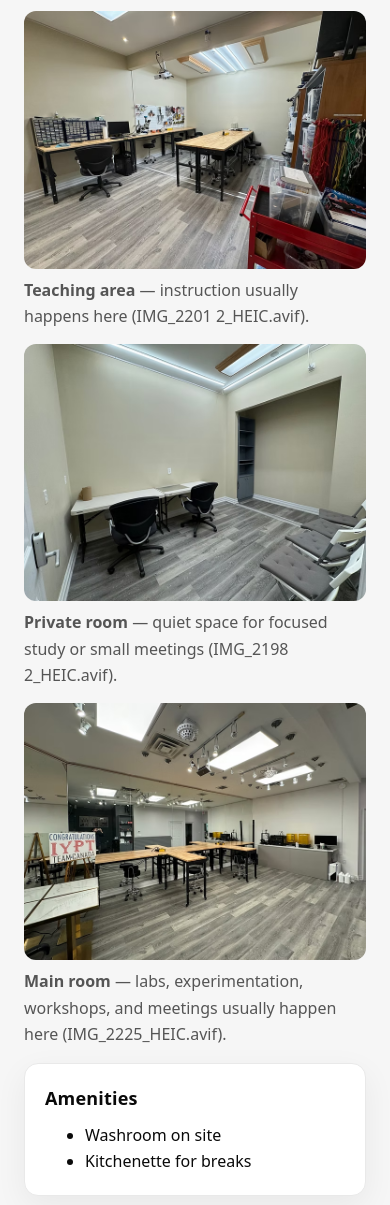
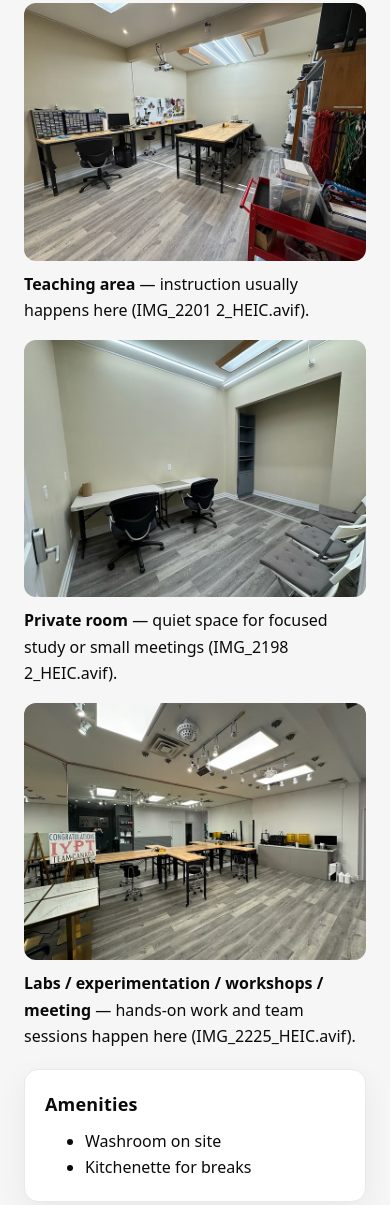
Before and after one commit to ethanw5667-hue/Classes, a plain HTML site: page facility.html in a window 390 px wide. Shown: the part 456-1661 px from the top of the page. Drawn offline with Linux system fonts and the light colour scheme.

Commit message:
Update facility.html

```diff
--- a/facility.html
+++ b/facility.html
@@ -5,23 +5,20 @@
 <title>Facility — Experientia Labs</title>
 <meta name="description" content="Facility — Experientia Labs">
 <link rel="stylesheet" href="assets/styles.css">
+
+<!-- Page-scoped layout tweaks for the gallery -->
 <style>
-  /* Inline gallery styles so you don't have to edit assets/styles.css */
-  .facility-gallery{margin-top:8px}
-  .facility-gallery figure{margin:0}
-  .facility-gallery img{width:100%;height:auto;display:block;border-radius:12px}
-  .facility-gallery figcaption{margin-top:8px;color:#555}
-  .facility-gallery .grid-top{
-    display:grid; grid-template-columns:1fr 1fr; gap:14px;
-  }
-  .facility-gallery .full{margin-top:14px}
-  @media (max-width: 820px){
-    .facility-gallery .grid-top{grid-template-columns:1fr}
-  }
+  .facility-gallery{display:grid; gap:16px}
+  .facility-row{display:grid; grid-template-columns:1fr 1fr; gap:16px}
+  .figure-unboxed{margin:0; padding:0; background:transparent; border:none; box-shadow:none}
+  .figure-unboxed img{width:100%; height:auto; display:block; border-radius:12px}
+  .figure-unboxed figcaption{margin-top:10px}
+  @media (max-width:900px){ .facility-row{grid-template-columns:1fr} }
 </style>
 </head>
 <body>
 <div class="progress"></div>
+
 <header class="site-header">
   <div class="container navbar">
     <a class="brand" href="index.html" aria-label="Home">
@@ -53,12 +50,14 @@
   </div>
 </section>
 
-<!-- Unboxed, two-up top + full-width bottom gallery -->
+<!-- Unboxed, large images: two side-by-side, one full-width -->
 <section class="section alt">
-  <div class="container facility-gallery">
-    <div class="grid-top">
-      <!-- Teaching area (left) -->
-      <figure>
+  <div class="container">
+    <div class="facility-gallery">
+
+      <!-- Row: Teaching (left) + Private room (right) -->
+      <div class="facility-row">
+        <figure class="figure-unboxed">
           <img
             src="assets/facility/IMG_2201%202_HEIC.avif"
             alt="Teaching area where instruction usually happens"
@@ -66,8 +65,7 @@
           <figcaption><strong>Teaching area</strong> — instruction usually happens here (IMG_2201 2_HEIC.avif).</figcaption>
         </figure>
 
-      <!-- Private room (right) -->
-      <figure>
+        <figure class="figure-unboxed">
           <img
             src="assets/facility/IMG_2198%202_HEIC.avif"
             alt="Private room"
@@ -76,21 +74,24 @@
         </figure>
       </div>
 
-    <!-- Full-width main room below -->
-    <figure class="full">
+      <!-- Big full-width: Labs / experimentation / workshops / meeting -->
+      <figure class="figure-unboxed">
         <img
           src="assets/facility/IMG_2225_HEIC.avif"
-        alt="Main lab and workshop area used for experimentation and meetings"
+          alt="Lab and workshop area used for experimentation and meetings"
           loading="lazy">
-      <figcaption><strong>Main room</strong> — labs, experimentation, workshops, and meetings usually happen here (IMG_2225_HEIC.avif).</figcaption>
+        <figcaption><strong>Labs / experimentation / workshops / meeting</strong> — hands-on work and team sessions happen here (IMG_2225_HEIC.avif).</figcaption>
       </figure>
 
-    <div class="card" style="margin-top:16px">
+      <!-- Amenities -->
+      <div class="card" style="margin-top:4px">
         <h3 style="margin:0 0 .5rem">Amenities</h3>
         <ul style="margin:0">
           <li>Washroom on site</li>
           <li>Kitchenette for breaks</li>
         </ul>
+      </div>
+
     </div>
   </div>
 </section>
@@ -102,6 +103,7 @@
     © <span id="year"></span> Experientia Labs
   </div>
 </footer>
+
 <script src="assets/script.js"></script>
 </body>
 </html>
```
Lines whose indentation alone changed are shown as unchanged.
